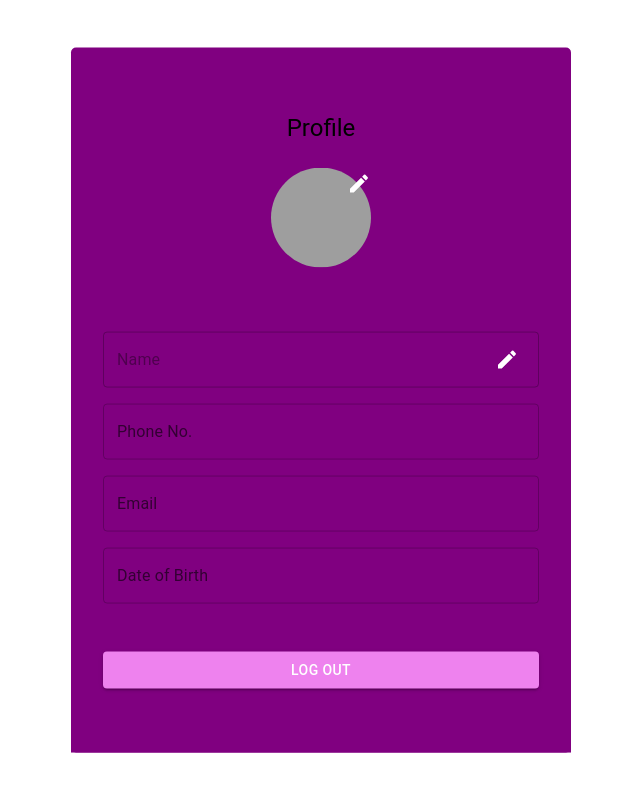
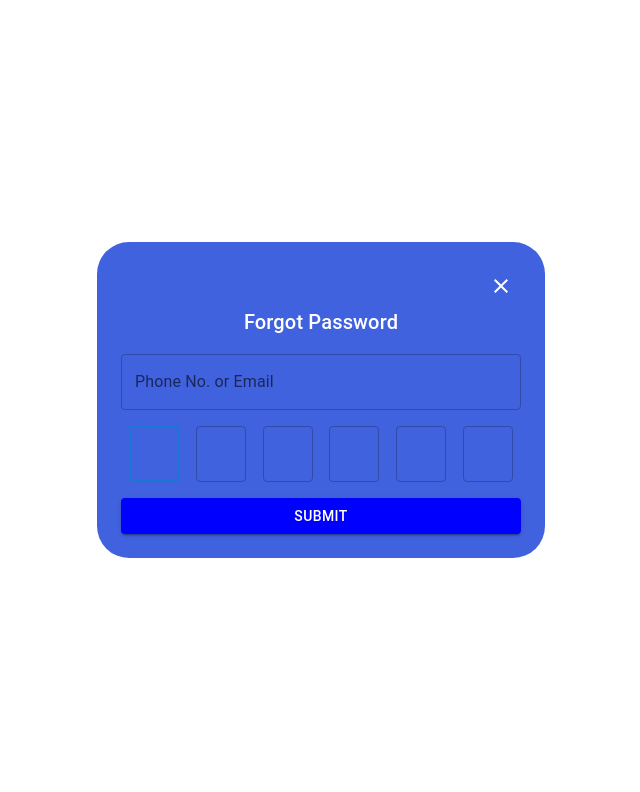
Before and after one commit to Ridham1195/PractNitWork, a React (Create React App) app: page / in a window 1280 px wide. Shown: the top 792 px of the page, without its empty margins (319-959 px from the left). Built offline with nearby package versions, Linux system fonts and the light colour scheme; grey boxes are pictures that could not be loaded.

Commit message:
3rd commit

```diff
--- a/src/App.js
+++ b/src/App.js
@@ -1,10 +1,12 @@
 import logo from './logo.svg';
 import './App.css';
 import ProfilePage from './Components/ProfilePage/ProfilePage';
+import ForgotPassword from './Components/ForgotPassword/ForgotPassword';
 
 function App() {
   return (
-    <ProfilePage />
+    // <ProfilePage />
+    <ForgotPassword />
   );
 }
 
--- /dev/null
+++ b/src/Components/ForgotPassword/ForgotPassword.jsx
@@ -0,0 +1,105 @@
+import * as React from 'react';
+import TextField from '@mui/material/TextField';
+import Button from '@mui/material/Button';
+import Typography from '@mui/material/Typography';
+import Box from '@mui/material/Box';
+import IconButton from '@mui/material/IconButton';
+import CloseIcon from '@mui/icons-material/Close';
+import { useState, useEffect, useRef } from 'react';
+
+export default function ForgotPassword() {
+  const [otp, setOtp] = useState(['', '', '', '', '', '']);
+  const [focusIndex, setFocusIndex] = useState(0);
+  const inputsRef = useRef([]);
+
+  const handleOtpChange = (e, index) => {
+    const value = e.target.value;
+
+    if (value.length === 1) {
+      setOtp((prevOtp) => {
+        const newOtp = [...prevOtp];
+        newOtp[index] = value;
+        return newOtp;
+      });
+      if (index < otp.length - 1) {
+        setFocusIndex(index + 1);
+      }
+    } else if (value.length === 0) {
+      setOtp((prevOtp) => {
+        const newOtp = [...prevOtp];
+        newOtp[index] = '';
+        return newOtp;
+      });
+      if (index > 0) {
+        setFocusIndex(index - 1);
+      }
+    }
+  };
+
+  useEffect(() => {
+    if (inputsRef.current[focusIndex]) {
+      inputsRef.current[focusIndex].focus();
+    }
+  }, [focusIndex]);
+
+  return (
+    <Box
+      sx={{
+        display: 'flex',
+        justifyContent: 'center',
+        alignItems: 'center',
+        height: '100vh'
+      }}
+    >
+      <Box
+        sx={{
+          width: { xs: '90%', sm: 400 },
+          backgroundColor: '#4162DE',
+          color: 'white',
+          borderRadius: 8,
+          padding: 3,
+          display: 'flex',
+          flexDirection: 'column',
+          alignItems: 'center',
+        }}
+      >
+        <Box sx={{ display: 'flex', justifyContent: 'flex-end', width: '100%' }}>
+          <IconButton>
+            <CloseIcon sx={{ color: 'white' }} />
+          </IconButton>
+        </Box>
+        <Typography variant="h6" sx={{ mb: 2 }}>
+          Forgot Password
+        </Typography>
+        <TextField
+          label="Phone No. or Email"
+          variant="outlined"
+          fullWidth
+          sx={{ mb: 2 }}
+        />
+        <Box sx={{ display: 'flex', justifyContent: 'space-between', width: '100%' }}>
+          {otp.map((digit, index) => (
+            <TextField
+              key={index}
+              value={digit}
+              onChange={(e) => handleOtpChange(e, index)}
+              sx={{ width: 50, mx: 1 }}
+              inputProps={{
+                maxLength: 1,
+                style: { textAlign: 'center' },
+              }}
+              inputRef={(el) => inputsRef.current[index] = el}
+            />
+          ))}
+        </Box>
+        <Button
+          variant="contained"
+          fullWidth
+          sx={{ mt: 2, backgroundColor: 'blue' }}
+        >
+          Submit
+        </Button>
+      </Box>
+    </Box>
+  );
+}
```
